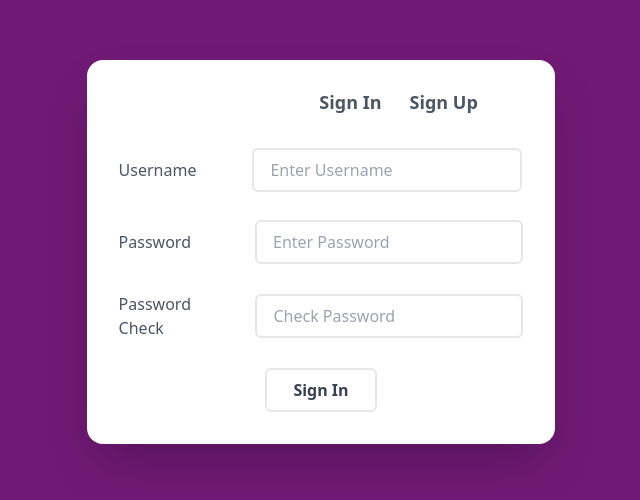
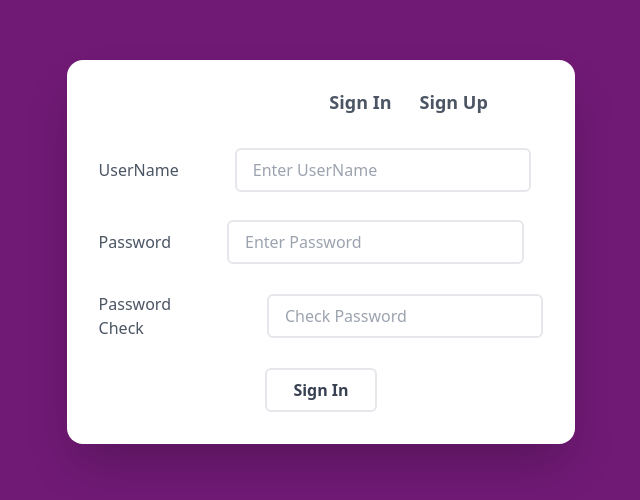
Before and after one commit to Joel-Kimikya/form-validation, a Next.js app: page / in a window 1280 px wide. Shown: the part 148-648 px from the top of the page, without its empty margins (319-959 px from the left). Built offline with nearby package versions, Linux system fonts and the light colour scheme.

Commit message:
worked on the TypeScript

```diff
--- a/pages/index.tsx
+++ b/pages/index.tsx
@@ -26,30 +26,22 @@ const Home: NextPage = (): JSX.Element => {
           </div>
         </div>
         <div className='flex flex-col md:space-y-7 space-y-5 md:m-8 m-14'>
-          <div className='md:flex md:flex-row md:items-center md:space-x-14 flex flex-col'>
-            <label>Username</label>
-            <input
+          <InputSection
+            label='UserName'
             type='text'
-              placeholder='Enter Username'
-              className='bg-white border-2 border-gray-200 py-2 focus:outline-none px-4 text-black md:w-2/3 rounded-md'
+            placeholder='Enter UserName'
           />
-          </div>
-          <div className='md:flex md:flex-row md:items-center md:space-x-16 flex flex-col'>
-            <label>Password</label>
-            <input
+          <InputSection
+            label='Password'
             type='password'
             placeholder='Enter Password'
-              className='bg-white border-2 border-gray-200 py-2 focus:outline-none px-4 text-black md:w-2/3 rounded-md'
           />
-          </div>
-          <div className='md:flex md:flex-row md:items-center md:space-x-4 flex flex-col'>
-            <label>Password Check</label>
-            <input
+          <InputSection
+            label='Password Check'
             type='password'
             placeholder='Check Password'
-              className='bg-white border-2 border-gray-200 py-2 focus:outline-none px-4 text-black md:w-2/3 rounded-md'
           />
-          </div>
+
           <div className='flex flex-row items-center justify-center space-x-4'>
             <div className='flex w-28 justify-center border-2 py-2 rounded-md hover:bg-fuchsia-100 transition ease-out duration-700 text-gray-700 font-bold'>
               <button>Sign In</button>
@@ -62,3 +54,24 @@ const Home: NextPage = (): JSX.Element => {
 };
 
 export default Home;
+
+const InputSection = ({
+  label,
+  type,
+  placeholder,
+}: {
+  label: string;
+  type: string;
+  placeholder: string;
+}) => {
+  return (
+    <div className='md:flex md:flex-row md:items-center md:space-x-14 flex flex-col'>
+      <label>{label}</label>
+      <input
+        type={type}
+        placeholder={placeholder}
+        className='bg-white border-2 border-gray-200 py-2 focus:outline-none px-4 text-black md:w-2/3 rounded-md'
+      />
+    </div>
+  );
+};
--- a/pages/post.tsx
+++ b/pages/post.tsx
@@ -52,7 +52,7 @@ const Post = () => {
             <textarea className='border-2 border-gray-200 focus:outline-none'></textarea>
           </div>
         </div>
-        <div className='flex justify-center my-4'>
+        <div className='flex justify-center my-4 space-x-5'>
           <div className='flex w-28 justify-center border-2 py-2 rounded-md hover:bg-fuchsia-100 transition ease-out duration-700 text-gray-700 font-bold'>
             <button>Sign In</button>
           </div>
```
Lines whose indentation alone changed are shown as unchanged.
